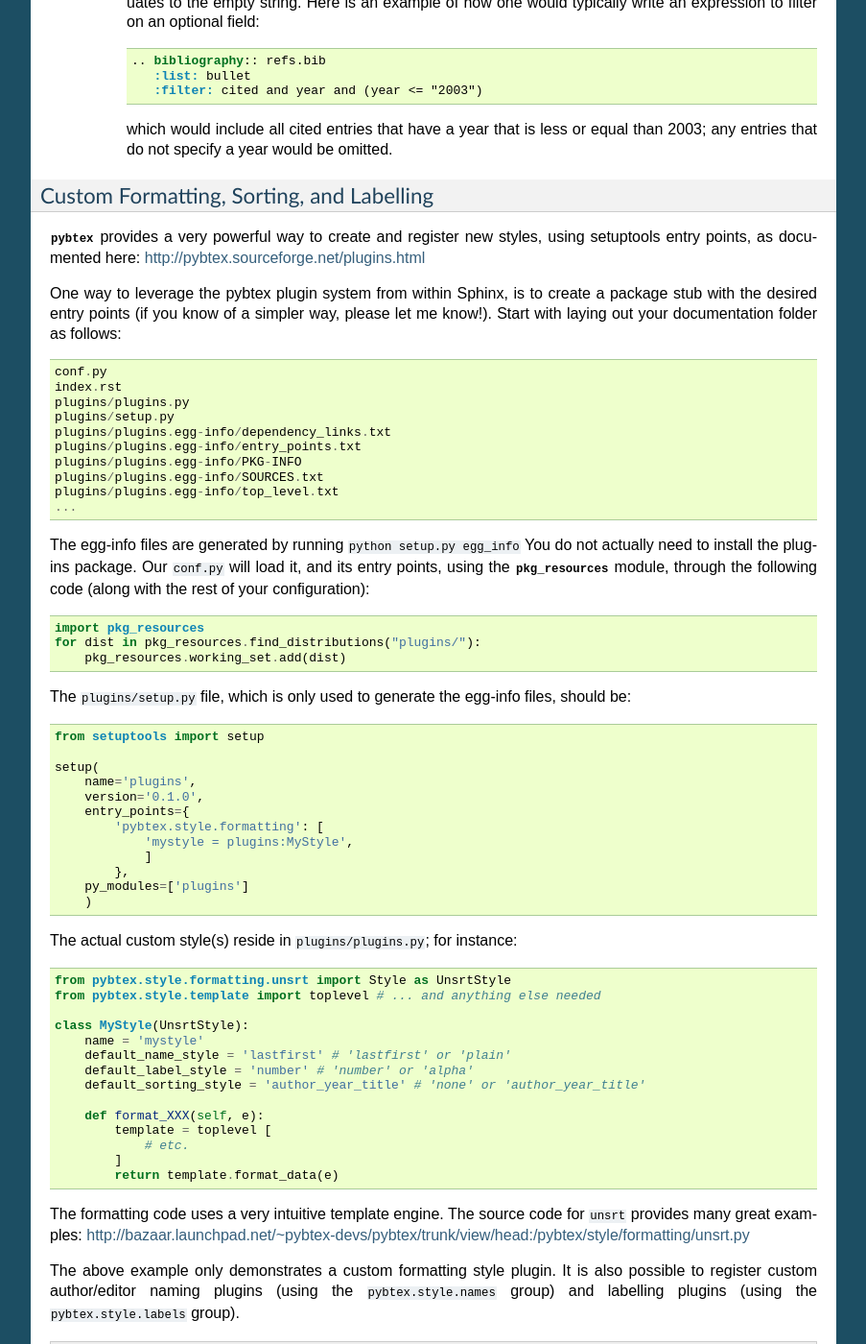
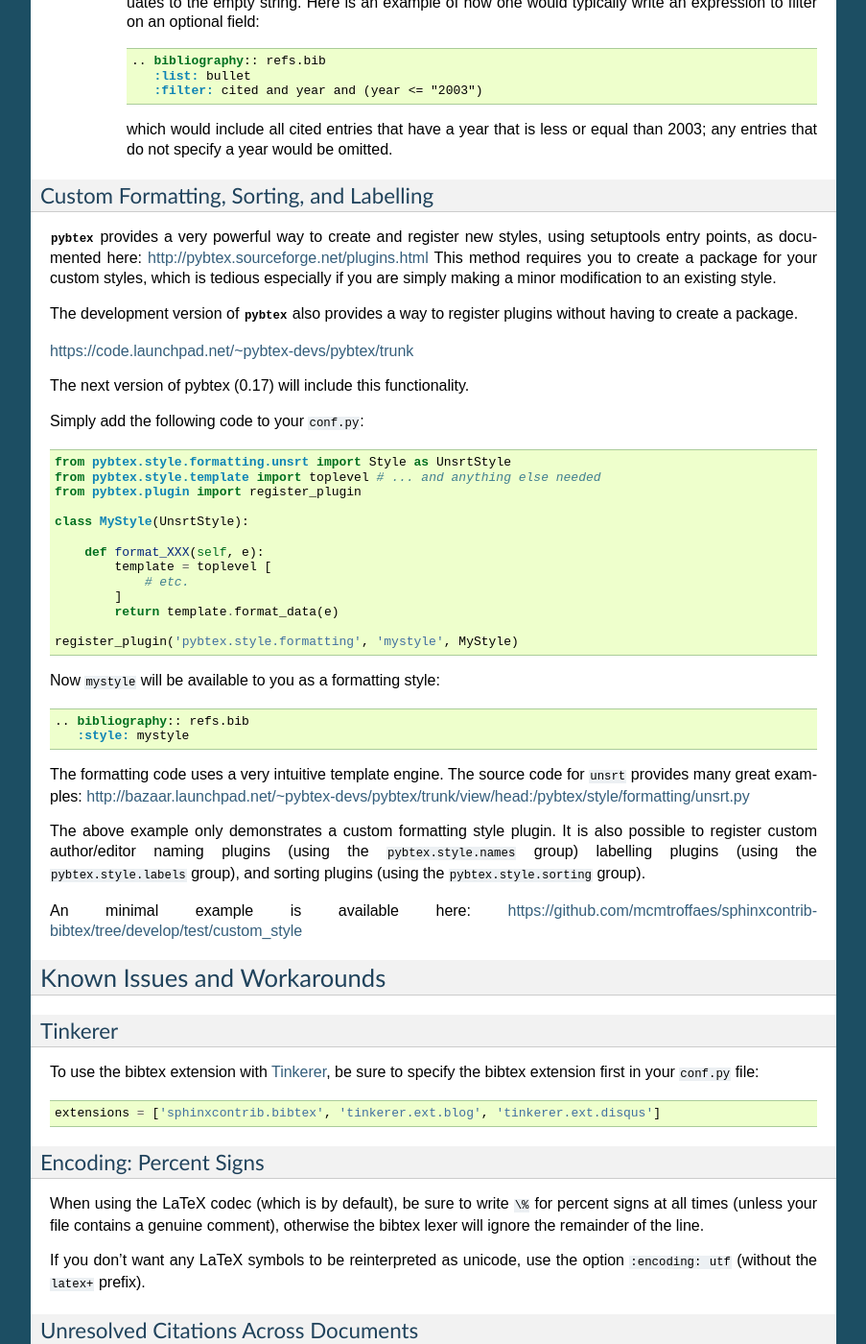
Before and after one commit to mcmtroffaes/sphinxcontrib-bibtex, a Sphinx documentation site: the page built from doc/usage.rst, in a window 1280 px wide and 1400 px high, scrolled down 3455 px. Shown: the whole window at 96% size, without its empty margins (198-1101 px from the left). Built offline with Sphinx 7.4.7, drawn with Linux system fonts in a browser that asks for light colours; formulas are drawn with MathJax 3; pages that are not in the unit, such as notebooks, are missing from menus; some of the changed text lies outside the part shown.

Commit message:
Also update documentation.

```diff
--- a/doc/usage.rst
+++ b/doc/usage.rst
@@ -274,68 +274,42 @@
 :mod:`pybtex` provides a very powerful way to create and register new
 styles, using setuptools entry points,
 as documented here: http://pybtex.sourceforge.net/plugins.html
+This method requires you to create a package for your custom styles,
+which is tedious especially if you are simply making a minor modification
+to an existing style.
 
-One way to leverage the pybtex plugin system from within Sphinx,
-is to create a package stub with the desired entry points
-(if you know of a simpler way, please let me know!).
-Start with laying out your documentation folder as follows::
+The development version of :mod:`pybtex`
+also provides a way to register plugins
+without having to create a package.
 
-   conf.py
-   index.rst
-   plugins/plugins.py
-   plugins/setup.py
-   plugins/plugins.egg-info/dependency_links.txt
-   plugins/plugins.egg-info/entry_points.txt
-   plugins/plugins.egg-info/PKG-INFO
-   plugins/plugins.egg-info/SOURCES.txt
-   plugins/plugins.egg-info/top_level.txt
-   ...
+https://code.launchpad.net/~pybtex-devs/pybtex/trunk
 
-The egg-info files are generated by running ``python setup.py egg_info``
-You do not actually need to install the plugins package.
-Our ``conf.py`` will load it, and its entry points,
-using the :mod:`pkg_resources` module,
-through the following code (along with the rest of your configuration)::
+The next version of pybtex (0.17) will include this functionality.
 
-  import pkg_resources
-  for dist in pkg_resources.find_distributions("plugins/"):
-      pkg_resources.working_set.add(dist)
-
-The ``plugins/setup.py`` file,
-which is only used to generate the egg-info files,
-should be::
-
-  from setuptools import setup
-
-  setup(
-      name='plugins',
-      version='0.1.0',
-      entry_points={
-          'pybtex.style.formatting': [
-              'mystyle = plugins:MyStyle',
-              ]
-          },
-      py_modules=['plugins']
-      )
-
-The actual custom style(s) reside in ``plugins/plugins.py``; for instance:
+Simply add the following code to your ``conf.py``:
 
 .. code-block:: python
 
   from pybtex.style.formatting.unsrt import Style as UnsrtStyle
   from pybtex.style.template import toplevel # ... and anything else needed
+  from pybtex.plugin import register_plugin
 
   class MyStyle(UnsrtStyle):
-      name = 'mystyle'
-      default_name_style = 'lastfirst' # 'lastfirst' or 'plain'
-      default_label_style = 'number' # 'number' or 'alpha'
-      default_sorting_style = 'author_year_title' # 'none' or 'author_year_title'
 
       def format_XXX(self, e):
           template = toplevel [
               # etc.
           ]
           return template.format_data(e)
+
+  register_plugin('pybtex.style.formatting', 'mystyle', MyStyle)
+
+Now ``mystyle`` will be available to you as a formatting style:
+
+.. code-block:: rest
+
+   .. bibliography:: refs.bib
+      :style: mystyle
 
 The formatting code uses a very intuitive template engine.
 The source code for ``unsrt`` provides many great examples:
@@ -344,13 +318,10 @@
 The above example only demonstrates a custom formatting style plugin.
 It is also possible to register custom author/editor naming plugins
 (using the ``pybtex.style.names`` group)
-and labelling plugins
-(using the ``pybtex.style.labels`` group).
-
-.. note::
-
-   There is no documented entry point for sorting plugins,
-   but the ``pybtex.style.sorting`` group appears to work.
+labelling plugins
+(using the ``pybtex.style.labels`` group),
+and sorting plugins
+(using the ``pybtex.style.sorting`` group).
 
 An minimal example is available here:
 https://github.com/mcmtroffaes/sphinxcontrib-bibtex/tree/develop/test/custom_style
```
